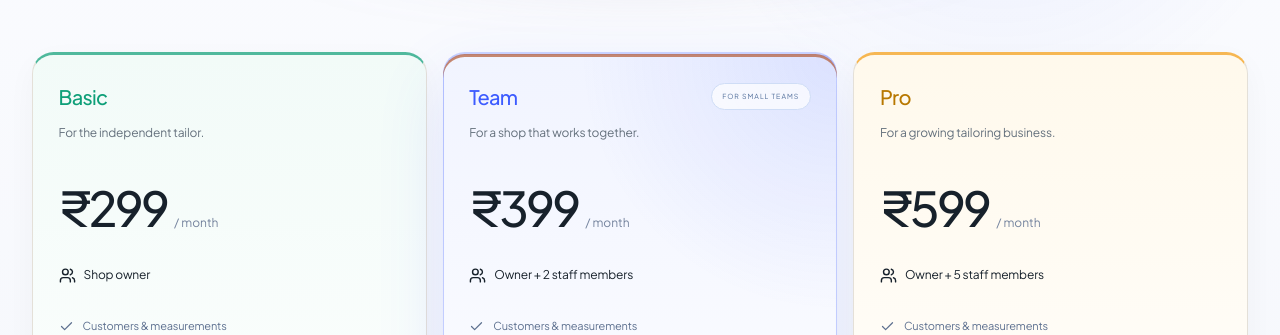
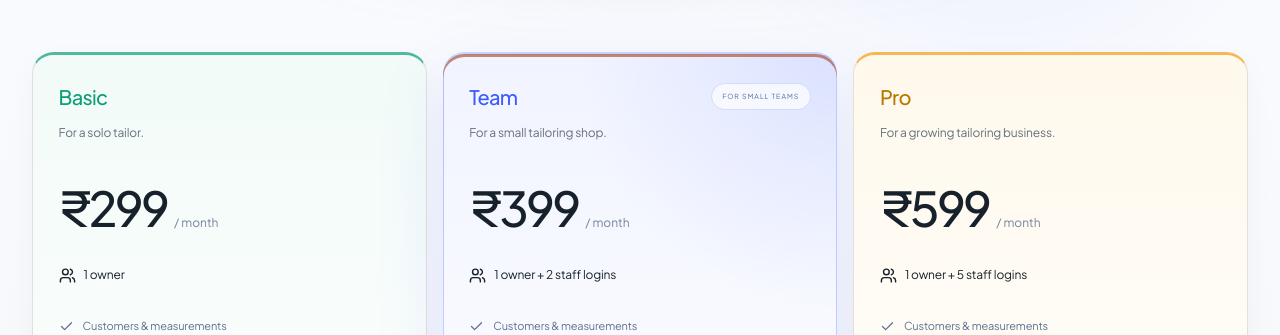
Before and after one commit to Siddiq3/StitchBook-Web, a React (Vite) app: page / in a window 1280 px wide. Shown: the part 6305-6640 px from the top of the page. Built offline with nearby package versions, Linux system fonts and the light colour scheme; no server answers.

Commit message:
Align website pricing with new StitchBook plans

```diff
--- a/src/data/plans.js
+++ b/src/data/plans.js
@@ -1,4 +1,4 @@
-// Matches the monthly plans in tailor-backend/src/services/subscription.service.js.
+// Matches the public monthly plans in StitchBook-Backend/src/services/subscription.service.js.
 // Checkout always uses the server's authoritative price.
 export const plans = {
   basic: {
@@ -6,19 +6,44 @@ export const plans = {
     planName: 'Basic',
     amount: 299,
     display: '₹299 / month',
-    description: 'For the independent tailor.',
-    access: 'Shop owner',
-    staffLimit: 0
+    description: 'For a solo tailor.',
+    bestFor: 'Solo tailor',
+    access: '1 owner',
+    staffLimit: 0,
+    reports: 'Basic',
+    automation: 'Not included',
+    prioritySupport: false,
+    features: [
+      'Unlimited customers',
+      'Unlimited orders',
+      'Measurements',
+      'Payments',
+      'Invoices & WhatsApp sharing',
+      'Business dashboard',
+      'Basic reports',
+    ],
   },
   team: {
     label: 'Team',
     planName: 'Team',
     amount: 399,
     display: '₹399 / month',
-    description: 'For a shop that works together.',
-    access: 'Owner + 2 staff members',
+    description: 'For a small tailoring shop.',
+    bestFor: 'Small shop',
+    access: '1 owner + 2 staff logins',
     staffLimit: 2,
-    badge: 'Made for small teams'
+    reports: 'Full',
+    automation: 'Limited',
+    prioritySupport: false,
+    badge: 'Most popular',
+    features: [
+      'Everything in Basic',
+      '2 staff logins',
+      'Staff assignments',
+      'Staff work & earnings ledger',
+      'Full reports',
+      'Limited future automation',
+    ],
   },
   pro: {
     label: 'Pro',
@@ -26,8 +51,19 @@ export const plans = {
     amount: 599,
     display: '₹599 / month',
     description: 'For a growing tailoring business.',
-    access: 'Owner + 5 staff members',
+    bestFor: 'Growing shop',
+    access: '1 owner + 5 staff logins',
     staffLimit: 5,
-    badge: 'Room to grow'
-  }
+    reports: 'Advanced',
+    automation: 'Full',
+    prioritySupport: true,
+    badge: 'Room to grow',
+    features: [
+      'Everything in Team',
+      '5 staff logins',
+      'Advanced reports',
+      'Full future automation',
+      'Priority support',
+    ],
+  },
 };
```
